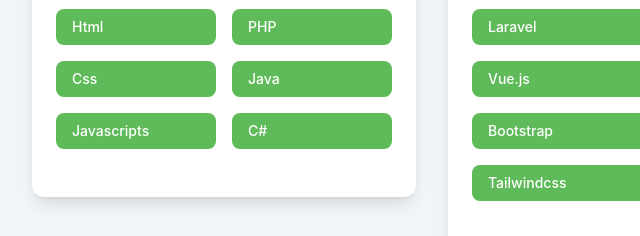
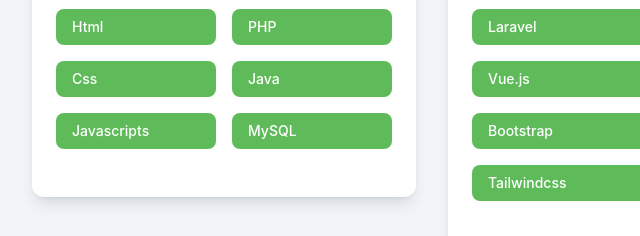
Before and after one commit to azham98/portfolio-Azham, a website: page index.html in a window 1280 px wide. Shown: the part 3788-4024 px from the top of the page, 0-640 px from the left. Drawn offline with Linux system fonts and the light colour scheme.

Commit message:
update skills

```diff
--- a/index.html
+++ b/index.html
@@ -228,7 +228,7 @@
                             <p class="mb-4 font-medium text-sm text-white bg-primary py-2 px-4 rounded-lg hover:opacity-80">Javascripts </p>
                             <p class="mb-4 font-medium text-sm text-white bg-primary py-2 px-4 rounded-lg hover:opacity-80">PHP </p>
                             <p class="mb-4 font-medium text-sm text-white bg-primary py-2 px-4 rounded-lg hover:opacity-80">Java </p>
-                            <p class="mb-4 font-medium text-sm text-white bg-primary py-2 px-4 rounded-lg hover:opacity-80">C# </p>
+                            <p class="mb-4 font-medium text-sm text-white bg-primary py-2 px-4 rounded-lg hover:opacity-80">MySQL </p>
                             </div>
                         </div>
                     </div>
```
